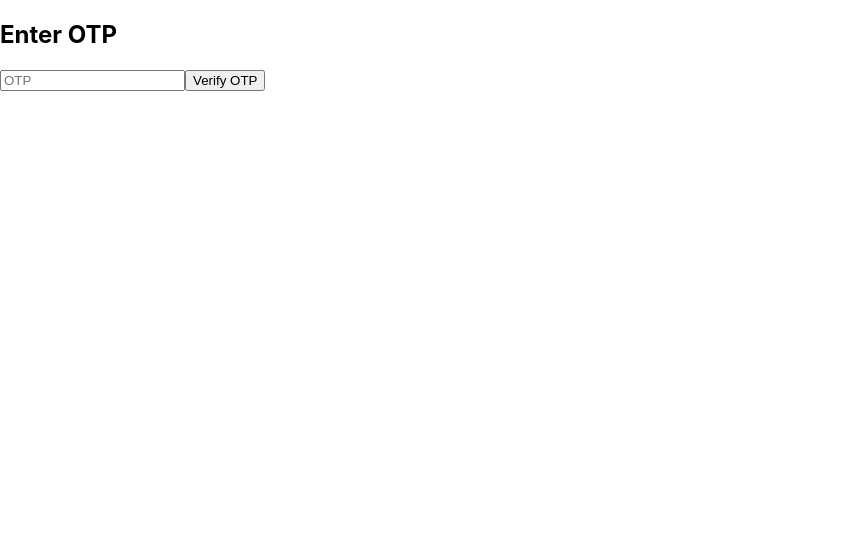
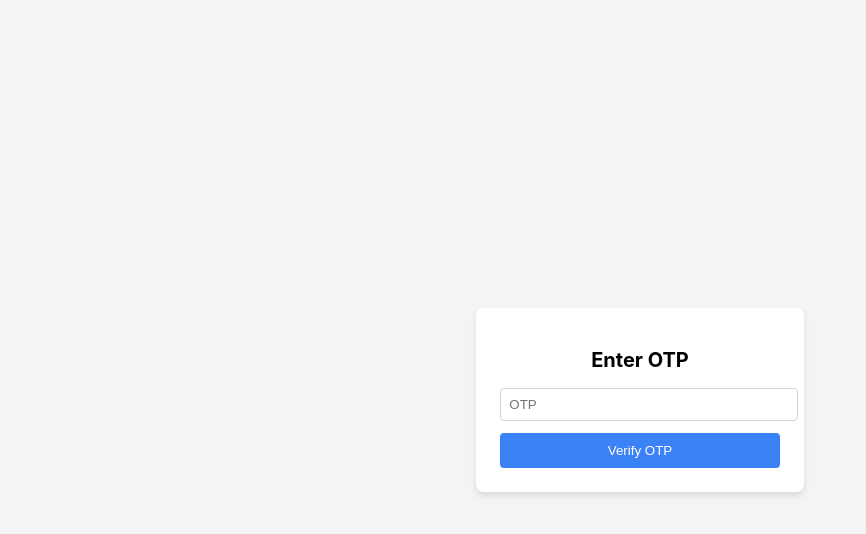
Before and after one commit to BudwinDeSaram/lsm-web-app, a React (Create React App) app: page /otp in a window 1280 px wide. Shown: the top 534 px of the page, without its empty margins (0-866 px from the left). Built offline with nearby package versions, Linux system fonts and the light colour scheme.

Commit message:
Added CSS to OTP page

```diff
--- /dev/null
+++ b/src/pages/OTPPage.css
@@ -0,0 +1,44 @@
+.otp-container {
+    display: flex;
+    flex-direction: column;
+    align-items: center;
+    justify-content: center;
+    min-height: 100vh;
+    background-color: #f3f4f6;
+  }
+
+  .otp-box {
+    padding: 24px;
+    background-color: white;
+    border-radius: 8px;
+    box-shadow: 0px 4px 6px rgba(0, 0, 0, 0.1);
+    text-align: center;
+  }
+
+  .otp-title {
+    font-size: 1.25rem;
+    font-weight: bold;
+    margin-bottom: 16px;
+  }
+
+  .otp-input {
+    width: 100%;
+    padding: 8px;
+    border: 1px solid #d1d5db;
+    border-radius: 4px;
+    margin-bottom: 12px;
+  }
+
+  .otp-button {
+    width: 100%;
+    background-color: #3b82f6;
+    color: white;
+    padding: 10px;
+    border: none;
+    border-radius: 4px;
+    cursor: pointer;
+  }
+
+  .otp-button:hover {
+    background-color: #2563eb;
+  }
--- a/src/pages/OTPPage.js
+++ b/src/pages/OTPPage.js
@@ -1,6 +1,7 @@
 import React, { useState } from "react";
 import { useNavigate, useLocation } from "react-router-dom";
 import api from "../api";
+import "./OTPPage.css";
 
 const OTPPage = () => {
   const [otp, setOtp] = useState("");
@@ -26,20 +27,17 @@ const OTPPage = () => {
   };
 
   return (
-    <div className="flex flex-col items-center justify-center min-h-screen bg-gray-100">
-      <div className="p-6 bg-white rounded-lg shadow-md">
-        <h2 className="text-xl font-bold mb-4">Enter OTP</h2>
+    <div className="otp-container">
+      <div className="otp-box">
+        <h2 className="otp-title">Enter OTP</h2>
         <input
-          className="w-full p-2 border rounded mb-3"
+          className="otp-input"
           type="text"
           placeholder="OTP"
           value={otp}
           onChange={(e) => setOtp(e.target.value)}
         />
-        <button
-          className="w-full bg-blue-500 text-white p-2 rounded"
-          onClick={handleVerifyOTP}
-        >
+        <button className="otp-button" onClick={handleVerifyOTP}>
           Verify OTP
         </button>
       </div>
```
